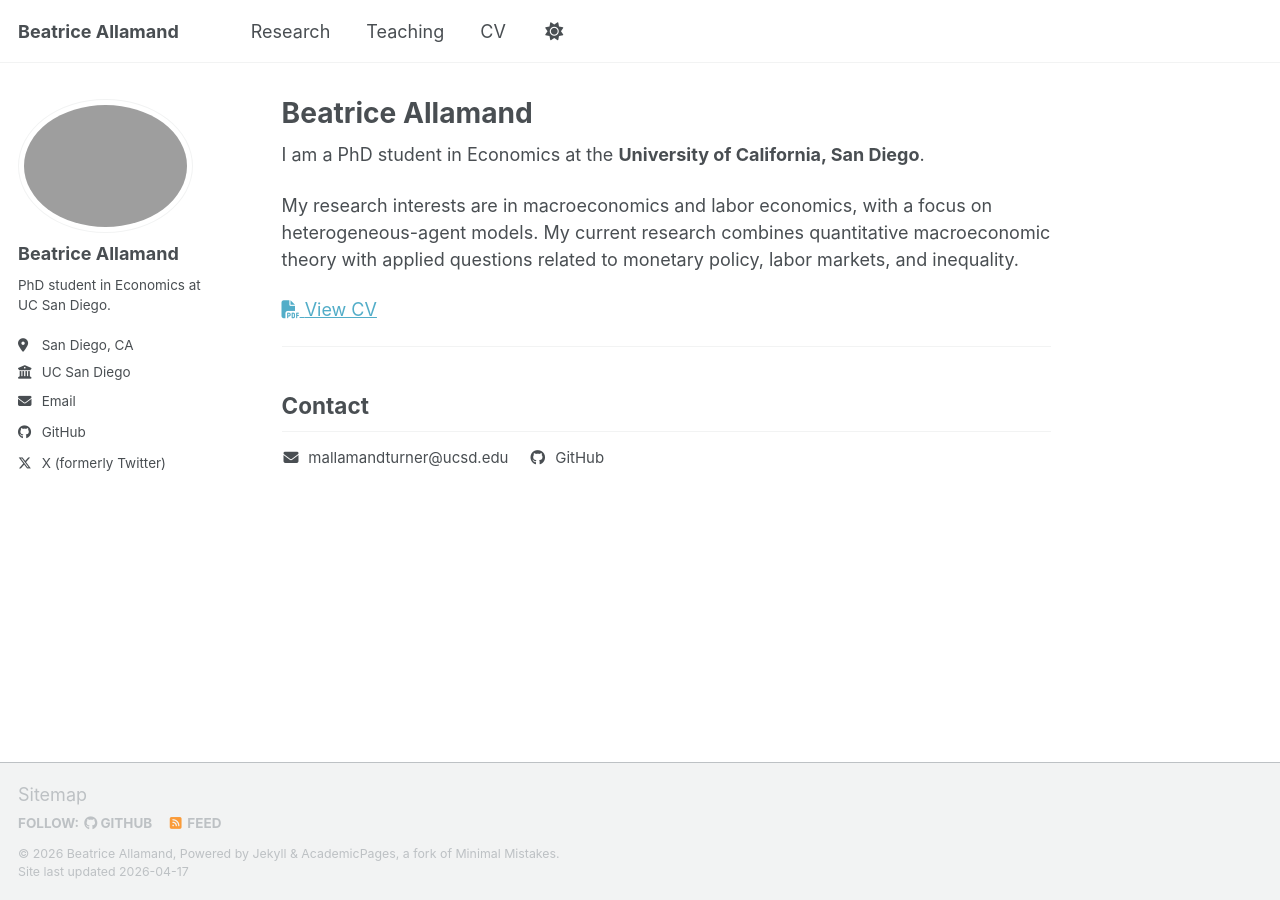
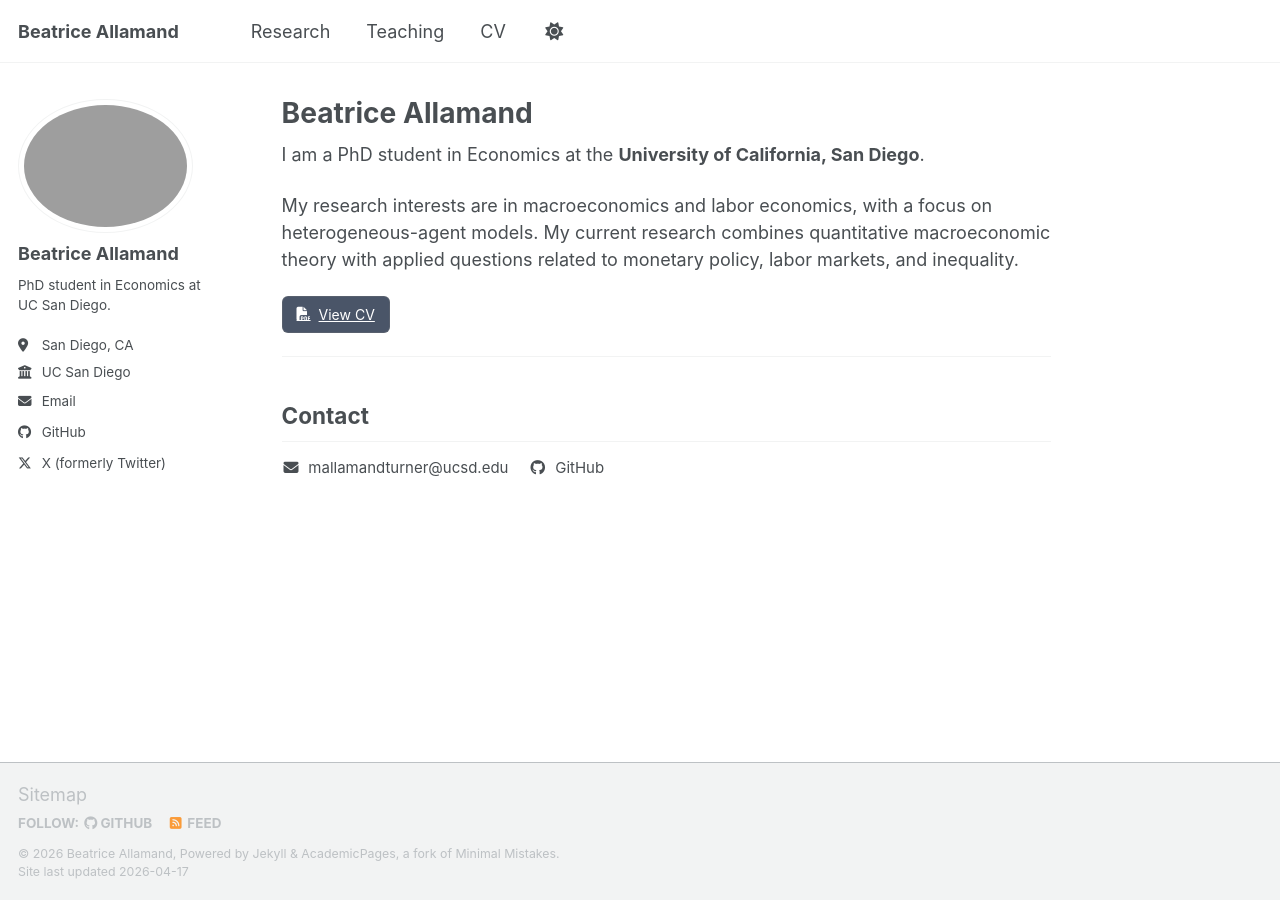
Before and after one commit to beatriceallamand/beatriceallamand.github.io, a Jekyll site: the page built from _pages/about.md, in a window 1280 px wide. Built offline with Jekyll 4.4.1, drawn with Linux system fonts in a browser that asks for light colours; a script bundle is joined from its source files by our own code; library files that are not in the unit come from our copies.

Commit message:
Add styles for custom contact links and CV button
Added styles for custom contact links and CV button.

```diff
--- a/assets/css/main.scss
+++ b/assets/css/main.scss
@@ -67,3 +67,43 @@
   font-size: 22px !important;
   color: #3d4147 !important; /* Matches your CV button */
 }
+
+.custom-contact-links {
+  display: flex;
+  gap: 20px;
+  align-items: center;
+  margin-top: 15px;
+  flex-wrap: wrap;
+}
+
+.custom-contact-links a {
+  text-decoration: none;
+  color: inherit;
+  display: flex;
+  align-items: center;
+  font-size: 15px;
+}
+
+.custom-contact-links a i {
+  margin-right: 8px;
+  color: currentColor;
+}
+
+.custom-cv-btn {
+  display: inline-flex;
+  align-items: center;
+  gap: 8px;
+  padding: 7px 14px;
+  border-radius: 6px;
+  text-decoration: none;
+  font-size: 14px;
+  border: 1px solid rgba(127,127,127,0.25);
+  background-color: #4a5568;
+  color: #ffffff;
+  transition: 0.2s ease;
+}
+
+.custom-cv-btn:hover {
+  text-decoration: none;
+  opacity: 0.92;
+}
```
